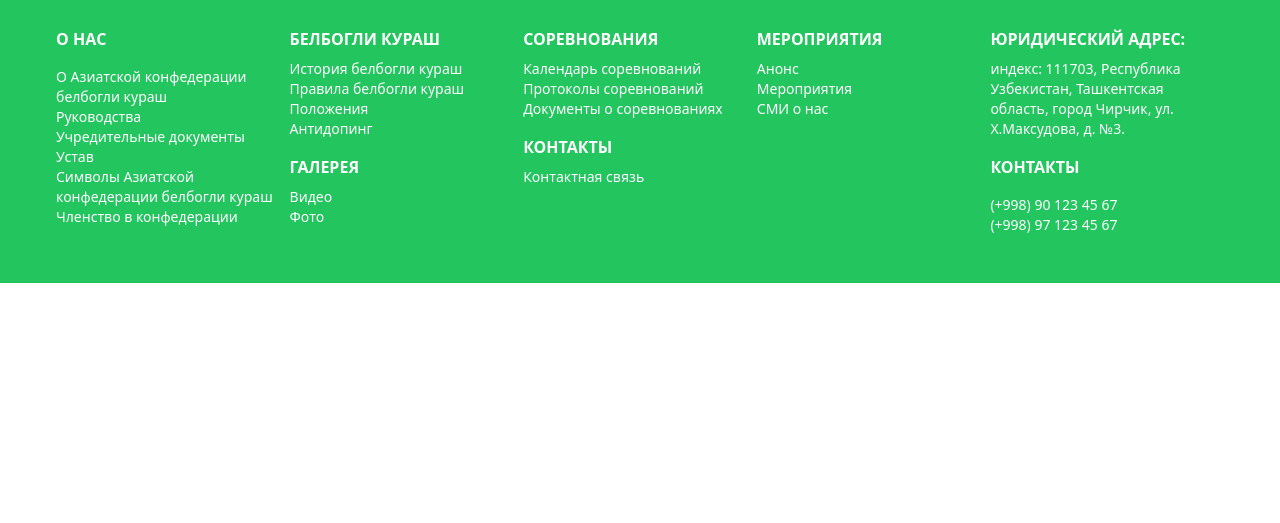
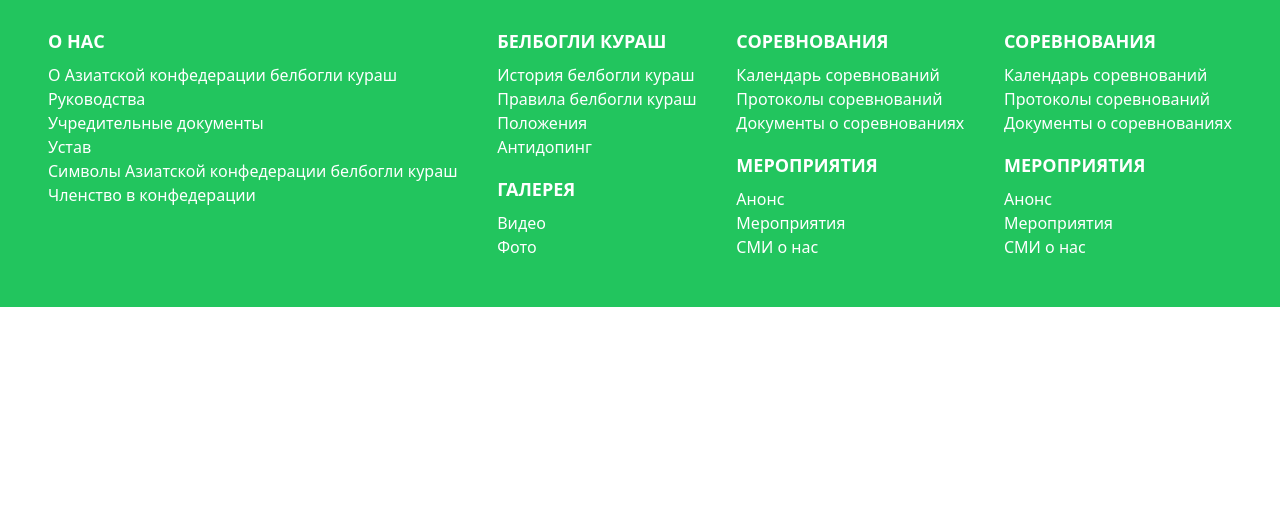
Before and after one commit to Shavkatjon-O/abkk.org, a Django app: page / in a window 1280 px wide. Shown: the part 253-776 px from the top of the page. Run offline with Django 5.2, Linux system fonts and the light colour scheme; some libraries are stand-ins or nearby versions; some web fonts are replaced.

Commit message:
feat: footer

```diff
--- a/templates/includes/footer.html
+++ b/templates/includes/footer.html
@@ -1,73 +1,80 @@
 {% load static %}
 
-<footer class="px-14 py-12 flex items-start justify-between text-white bg-gradient-to-tr from-footer-blue to-footer-green bg-green-500">
 
-  <div class="w-1/5 flex flex-col space-y-4">
-    <span class="font-semibold uppercase">О нас</span>
-    <div class="flex flex-col text-sm">
-      <a href="">О Азиатской конфедерации белбогли кураш</a>
-      <a href="">Руководства</a>
-      <a href="">Учредительные документы</a>
-      <a href="">Устав</a>
-      <a href="">Символы Азиатской конфедерации белбогли кураш</a>
-      <a href="">Членство в конфедерации</a>
+<footer class="py-12 text-white bg-gradient-to-tr from-footer-blue to-footer-green bg-green-500">
+  <div class="container px-12 mx-auto">
+    <div class="flex flex-wrap justify-between">
+
+      <div class="space-y-2">
+        <h2 class="text-lg font-bold uppercase">О нас</h2>
+        <ul>
+          <li><a href="#">О Азиатской конфедерации белбогли кураш</a></li>
+          <li><a href="#">Руководства</a></li>
+          <li><a href="#">Учредительные документы</a></li>
+          <li><a href="#">Устав</a></li>
+          <li><a href="#">Символы Азиатской конфедерации белбогли кураш</a></li>
+          <li><a href="#">Членство в конфедерации</a></li>
+        </ul>
       </div>
+
+      <div class="space-y-4">
+        <div class="space-y-2">
+          <h2 class="text-lg font-bold uppercase">Белбогли кураш</h2>
+          <ul>
+            <li><a href="#">История белбогли кураш</a></li>
+            <li><a href="#">Правила белбогли кураш</a></li>
+            <li><a href="#">Положения</a></li>
+            <li><a href="#">Антидопинг</a></li>
+          </ul>
         </div>
-  <div class="w-1/5 flex flex-col space-y-4">
-    <div class="flex flex-col space-y-2">
-      <span class="font-semibold uppercase">Белбогли кураш</span>
-      <div class="flex flex-col text-sm">
-        <a href="">История белбогли кураш</a>
-        <a href="">Правила белбогли кураш</a>
-        <a href="">Положения</a>
-        <a href="">Антидопинг</a>
-      </div>
-    </div>
-    <div class="flex flex-col space-y-2">
-      <span class="font-semibold uppercase">Галерея</span>
-      <div class="flex flex-col text-sm">
-        <a href="">Видео</a>
-        <a href="">Фото</a>
-      </div>
-    </div>
-  </div>
-  <div class="w-1/5 flex flex-col space-y-4">
-    <div class="flex flex-col space-y-2">
-      <span class="font-semibold uppercase">Соревнования</span>
-      <div class="flex flex-col text-sm">
-        <a href="">Календарь соревнований</a>
-        <a href="">Протоколы соревнований</a>
-        <a href="">Документы о соревнованиях</a>
-      </div>
-    </div>
-    <div class="flex flex-col space-y-2">
-      <span class="font-semibold uppercase">Контакты</span>
-      <div class="flex flex-col text-sm">
-        <a href="">Контактная связь</a>
-      </div>
-    </div>
-  </div>
-  <div class="w-1/5 flex flex-col space-y-2">
-    <span class="font-semibold uppercase">Мероприятия</span>
-    <div class="flex flex-col text-sm">
-      <a href="">Анонс</a>
-      <a href="">Мероприятия</a>
-      <a href="">СМИ о нас</a>
+        <div class="space-y-2">
+          <h2 class="text-lg font-bold uppercase">Галерея</h2>
+          <ul>
+            <li><a href="#">Видео</a></li>
+            <li><a href="#">Фото</a></li>
+          </ul>
         </div>
       </div>
 
-  <div class="w-1/5 flex flex-col space-y-4">
-    <div class="flex flex-col space-y-2">
-      <span class="font-semibold uppercase">Юридический адрес:</span>
-      <div class="flex flex-col text-sm">
-        <span>индекс: 111703, Республика Узбекистан, Ташкентская область, город Чирчик, ул. Х.Максудова, д. №3.</span>
+      <div class="space-y-4">
+        <div class="space-y-2">
+          <h2 class="text-lg font-bold uppercase">Соревнования</h2>
+          <ul>
+            <li><a href="#">Календарь соревнований</a></li>
+            <li><a href="#">Протоколы соревнований</a></li>
+            <li><a href="#">Документы о соревнованиях</a></li>
+          </ul>
         </div>
-    </div>
-    <span class="font-semibold uppercase">Контакты</span>
-    <div class="flex flex-col text-sm">
-      <span>(+998) 90 123 45 67</span>
-      <span>(+998) 97 123 45 67</span>
+        <div class="space-y-2">
+          <h2 class="text-lg font-bold uppercase">Мероприятия</h2>
+          <ul>
+            <li><a href="#">Анонс</a></li>
+            <li><a href="#">Мероприятия</a></li>
+            <li><a href="#">СМИ о нас</a></li>
+          </ul>
         </div>
       </div>
 
+      <div class="space-y-4">
+        <div class="space-y-2">
+          <h2 class="text-lg font-bold uppercase">Соревнования</h2>
+          <ul>
+            <li><a href="#">Календарь соревнований</a></li>
+            <li><a href="#">Протоколы соревнований</a></li>
+            <li><a href="#">Документы о соревнованиях</a></li>
+          </ul>
+        </div>
+        <div class="space-y-2">
+          <h2 class="text-lg font-bold uppercase">Мероприятия</h2>
+          <ul>
+            <li><a href="#">Анонс</a></li>
+            <li><a href="#">Мероприятия</a></li>
+            <li><a href="#">СМИ о нас</a></li>
+          </ul>
+        </div>
+      </div>
+
+
+    </div>
+  </div>
 </footer>
```
Lines whose indentation alone changed are shown as unchanged.
